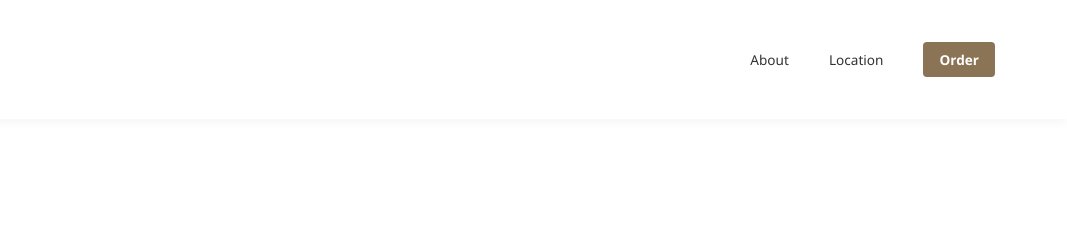
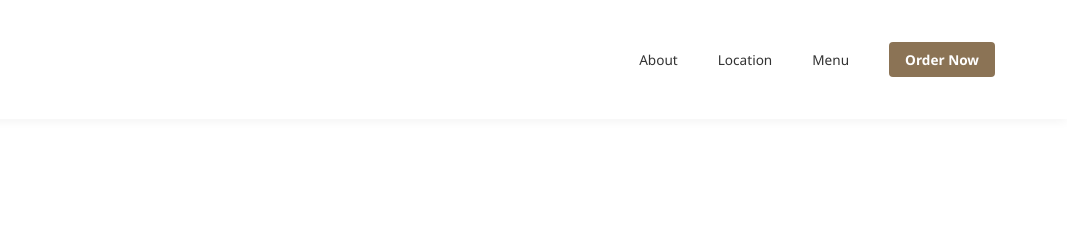
Before and after one commit to namos2502/BobaWithMi, a plain HTML site: page index.html in a window 1280 px wide. Shown: the top 240 px of the page, 213-1280 px from the left. Drawn offline with Linux system fonts and the light colour scheme.

Commit message:
add menu button

```diff
--- a/index.html
+++ b/index.html
@@ -6,15 +6,15 @@
     <title>Boba With Mi - Vietnamese Street Food & Milk Tea | Falls Church, VA</title>
 
     <!-- SEO Meta Tags -->
-    <meta name="description" content="Boba With Mi is a family-owned Vietnamese street food and milk tea shop in Falls Church, VA. Enjoy authentic banh mi, spring rolls, pho, and premium boba tea." />
+    <meta name="description" content="Boba With Mi is a family-owned Vietnamese street food and milk tea shop in Falls Church, VA. Enjoy authentic banh mi and premium boba tea." />
     <meta name="keywords" content="boba, milk tea, Vietnamese food, banh mi, pho, Falls Church, Vietnamese restaurant, bubble tea, street food" />
     <meta name="author" content="Boba With Mi" />
     <meta name="robots" content="index, follow" />
     <link rel="canonical" href="https://www.bobawithmi.com/" />
 
     <!-- Favicon -->
-    <link rel="icon" type="image/png" href="resources/bobaMiLogo.png" />
-    <link rel="apple-touch-icon" href="resources/bobaMiLogo.png" />
+    <link rel="icon" type="image/png" href="resources/bobaMiLogo.png" sizes="192x192" />
+    <link rel="apple-touch-icon" href="resources/bobaMiLogo.png" sizes="180x180" />
 
     <!-- Open Graph / Facebook -->
     <meta property="og:type" content="restaurant" />
@@ -23,6 +23,7 @@
     <meta property="og:description" content="Family-owned Vietnamese street food and milk tea shop in Falls Church, VA. Authentic flavors, premium boba, and warm hospitality." />
     <meta property="og:image" content="https://www.bobawithmi.com/resources/bobaMiWithWordingLogo.jpg" />
     <meta property="og:locale" content="en_US" />
+    <meta property="og:site_name" content="Boba With Mi" />
 
     <!-- X (Twitter) -->
     <meta name="twitter:card" content="summary_large_image" />
@@ -33,6 +34,17 @@
     <!-- Preconnect for performance -->
     <link rel="preconnect" href="https://www.google.com" />
     <link rel="preconnect" href="https://maps.googleapis.com" />
+
+    <!-- Structured Data - Website -->
+    <script type="application/ld+json">
+    {
+      "@context": "https://schema.org",
+      "@type": "WebSite",
+      "name": "Boba With Mi",
+      "alternateName": ["bobawithmi.com"],
+      "url": "https://www.bobawithmi.com/"
+    }
+    </script>
 
     <!-- Structured Data - Local Business -->
     <script type="application/ld+json">
@@ -96,12 +108,22 @@
           <li><a href="#location">Location</a></li>
           <li>
             <a
+              href="https://bobawithmi-menu.tiiny.site"
+              target="_blank"
+              rel="noopener noreferrer"
+              class="menu-btn"
+              aria-label="Order on DoorDash"
+              >Menu</a
+            >
+          </li>
+          <li>
+            <a
               href="https://www.doordash.com/store/infini-tea-falls-church-1751324/18625753/?aw=L94pJBt_h2GGXtCG&utm_source=mx_share"
               target="_blank"
               rel="noopener noreferrer"
               class="order-btn"
               aria-label="Order on DoorDash"
-              >Order</a
+              >Order Now</a
             >
           </li>
         </ul>
--- a/styles.css
+++ b/styles.css
@@ -85,6 +85,24 @@ body {
   color: var(--primary-brown);
 }
 
+.menu-btn {
+  background-color: transparent;
+  color: var(--text-dark);
+  padding: 0;
+  border-radius: 0;
+  font-weight: 500;
+  transition: color 0.3s ease;
+  border: none;
+  font-size: 0.85rem;
+}
+
+.menu-btn:hover {
+  color: var(--primary-brown);
+  background-color: transparent;
+  transform: none;
+  box-shadow: none;
+}
+
 .order-btn {
   background-color: var(--primary-brown) !important;
   color: var(--bg-white) !important;
@@ -98,7 +116,9 @@ body {
   background-color: var(--primary-brown-dark) !important;
   transform: translateY(-2px);
   box-shadow: var(--shadow-medium);
-} /* Hero Section */
+}
+
+/* Hero Section */
 .hero {
   height: 100vh;
   display: flex;
```
